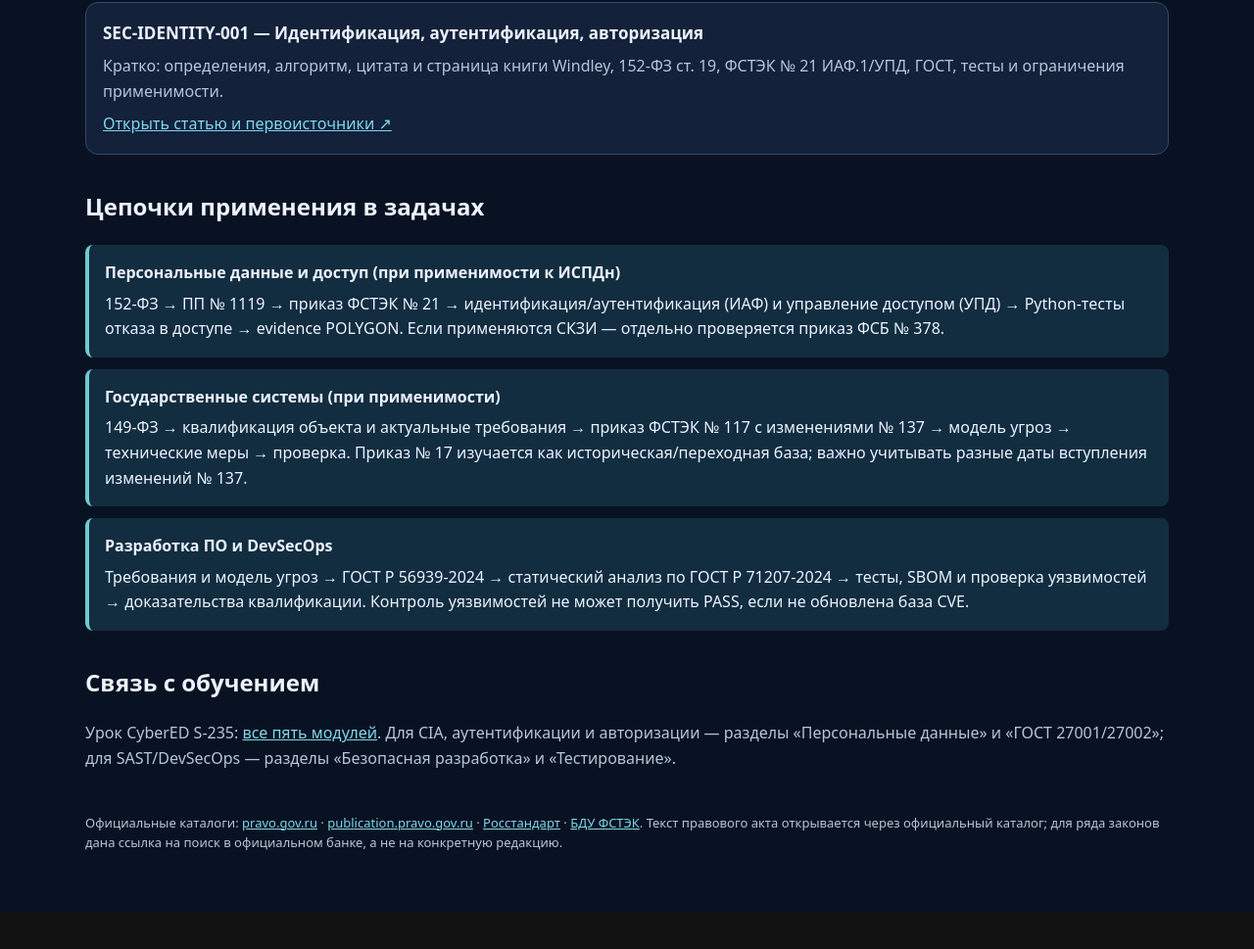
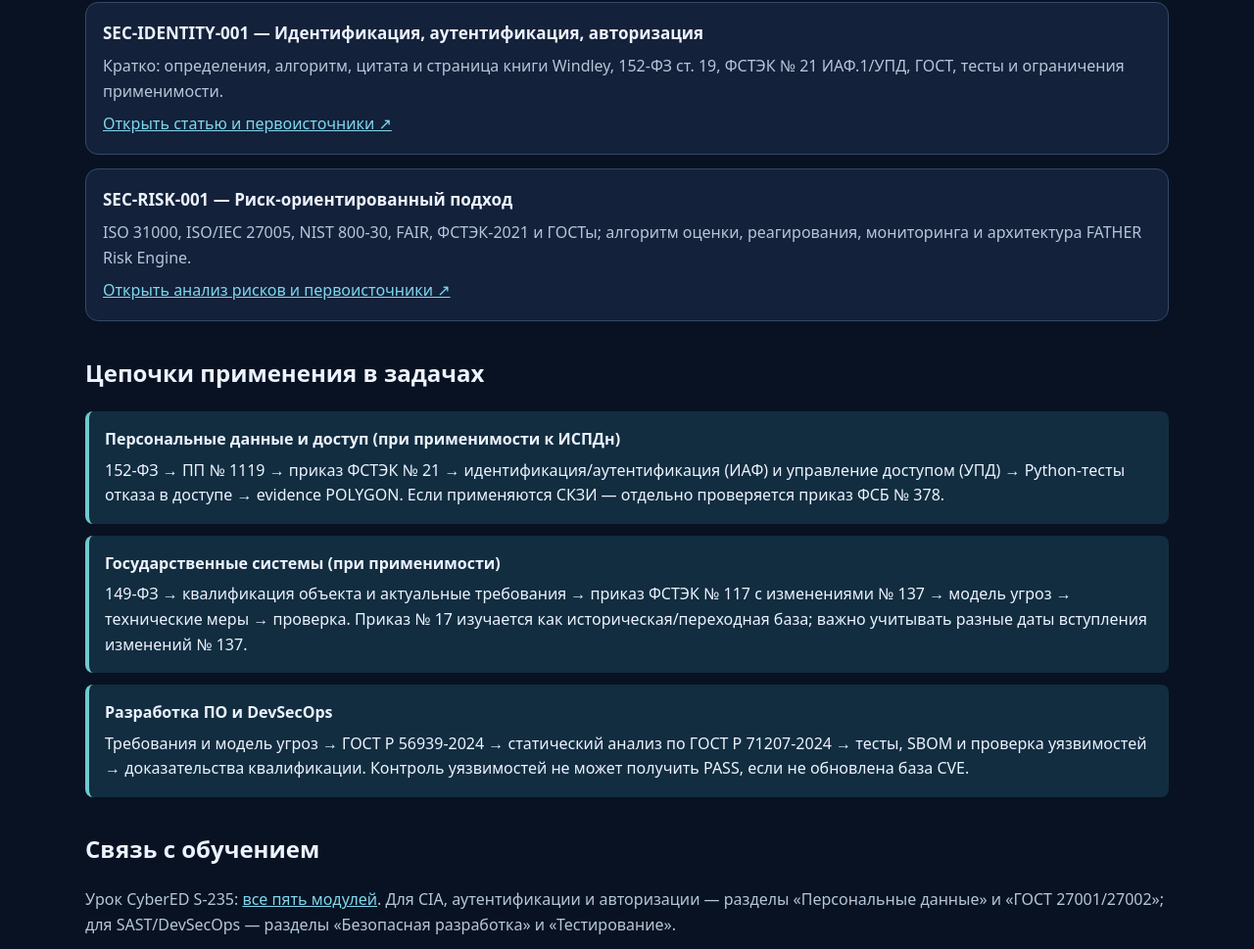
Before and after one commit to VictorKVS/FATHER_CODEX, a plain HTML site: page docs/reference/security-regulations.html in a window 1280 px wide. Shown: the part 2053-3022 px from the top of the page at 98% size. Before the commit the page ends 2984 px from the top, so only its background shows below. Drawn offline with Linux system fonts and the light colour scheme.

Commit message:
docs(risk): link risk wiki from reference site and S-235 Academy

```diff
--- a/docs/reference/security-regulations.html
+++ b/docs/reference/security-regulations.html
@@ -8,7 +8,7 @@
 <h1>Справочник нормативной базы ИБ</h1><p class="intro">Российские федеральные законы, постановления, приказы и ГОСТы — с областями применения и ссылками на официальные источники. Здесь расположен единый каталог, а в учебных материалах — ссылки на конкретные требования там, где они используются.</p>
 <div class="note"><strong>Применимость важнее количества документов.</strong> Закон и приказ действуют в пределах своей сферы регулирования. ГОСТ не становится обязательным для любого проекта автоматически. Перед юридически значимым решением проверяйте действующую редакцию, дату вступления и применимость в официальном реестре. Запись в каталоге не является юридическим заключением. Срез справочника: 26.11.2026.</div>
 <div class="tools"><input id="query" type="search" placeholder="Найти: 152-ФЗ, аутентификация, SAST..." aria-label="Поиск нормативных документов"><select id="cat" aria-label="Категория"><option value="">Все категории</option><option>Законы</option><option>Постановления</option><option>Приказы</option><option>ГОСТы</option><option>Реестры</option></select></div><div id="cards" class="grid" aria-live="polite"></div>
-<h2>Вики-статьи по понятиям</h2><div class="card"><h3>SEC-IDENTITY-001 — Идентификация, аутентификация, авторизация</h3><p>Кратко: определения, алгоритм, цитата и страница книги Windley, 152-ФЗ ст. 19, ФСТЭК № 21 ИАФ.1/УПД, ГОСТ, тесты и ограничения применимости.</p><a href="wiki/SEC-IDENTITY-001.md">Открыть статью и первоисточники ↗</a></div><h2>Цепочки применения в задачах</h2>
+<h2>Вики-статьи по понятиям</h2><div class="card"><h3>SEC-IDENTITY-001 — Идентификация, аутентификация, авторизация</h3><p>Кратко: определения, алгоритм, цитата и страница книги Windley, 152-ФЗ ст. 19, ФСТЭК № 21 ИАФ.1/УПД, ГОСТ, тесты и ограничения применимости.</p><a href="wiki/SEC-IDENTITY-001.md">Открыть статью и первоисточники ↗</a></div><div class="card" style="margin-top:14px"><h3>SEC-RISK-001 — Риск-ориентированный подход</h3><p>ISO 31000, ISO/IEC 27005, NIST 800-30, FAIR, ФСТЭК-2021 и ГОСТы; алгоритм оценки, реагирования, мониторинга и архитектура FATHER Risk Engine.</p><a href="wiki/SEC-RISK-001.md">Открыть анализ рисков и первоисточники ↗</a></div><h2>Цепочки применения в задачах</h2>
 <div class="chain"><strong>Персональные данные и доступ (при применимости к ИСПДн)</strong>152-ФЗ → ПП № 1119 → приказ ФСТЭК № 21 → идентификация/аутентификация (ИАФ) и управление доступом (УПД) → Python-тесты отказа в доступе → evidence POLYGON. Если применяются СКЗИ — отдельно проверяется приказ ФСБ № 378.</div>
 <div class="chain"><strong>Государственные системы (при применимости)</strong>149-ФЗ → квалификация объекта и актуальные требования → приказ ФСТЭК № 117 с изменениями № 137 → модель угроз → технические меры → проверка. Приказ № 17 изучается как историческая/переходная база; важно учитывать разные даты вступления изменений № 137.</div>
 <div class="chain"><strong>Разработка ПО и DevSecOps</strong>Требования и модель угроз → ГОСТ Р 56939-2024 → статический анализ по ГОСТ Р 71207-2024 → тесты, SBOM и проверка уязвимостей → доказательства квалификации. Контроль уязвимостей не может получить PASS, если не обновлена база CVE.</div>
```
